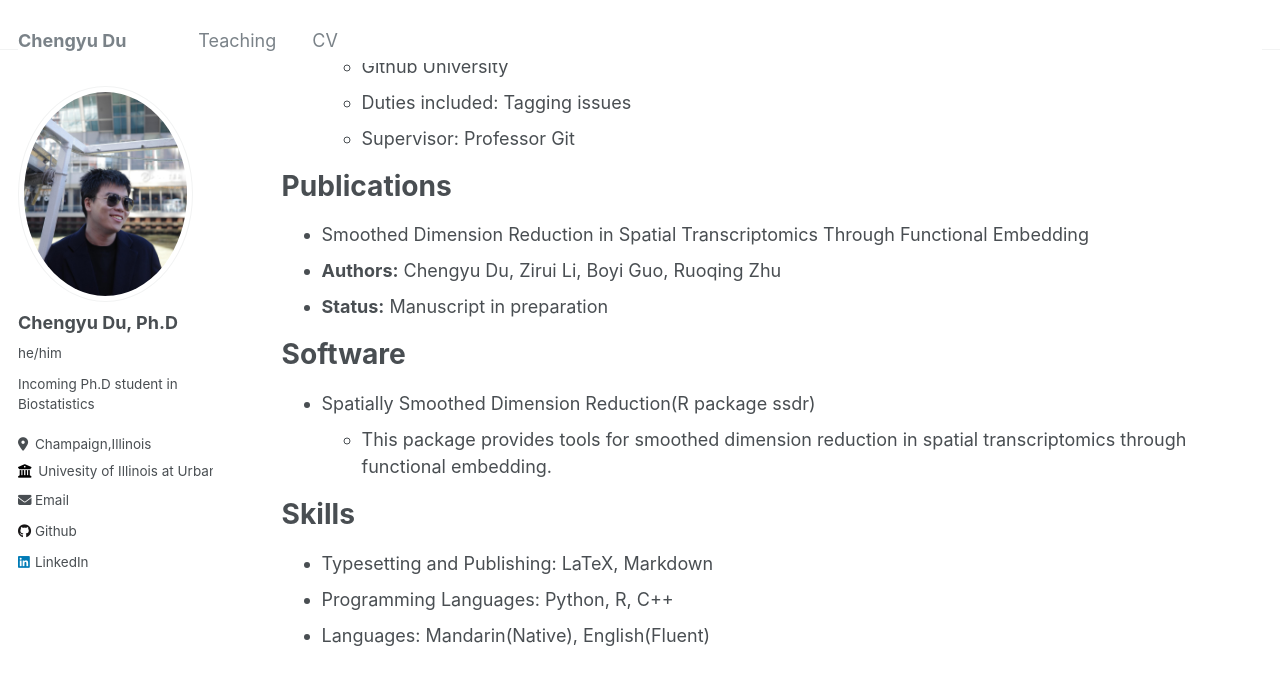
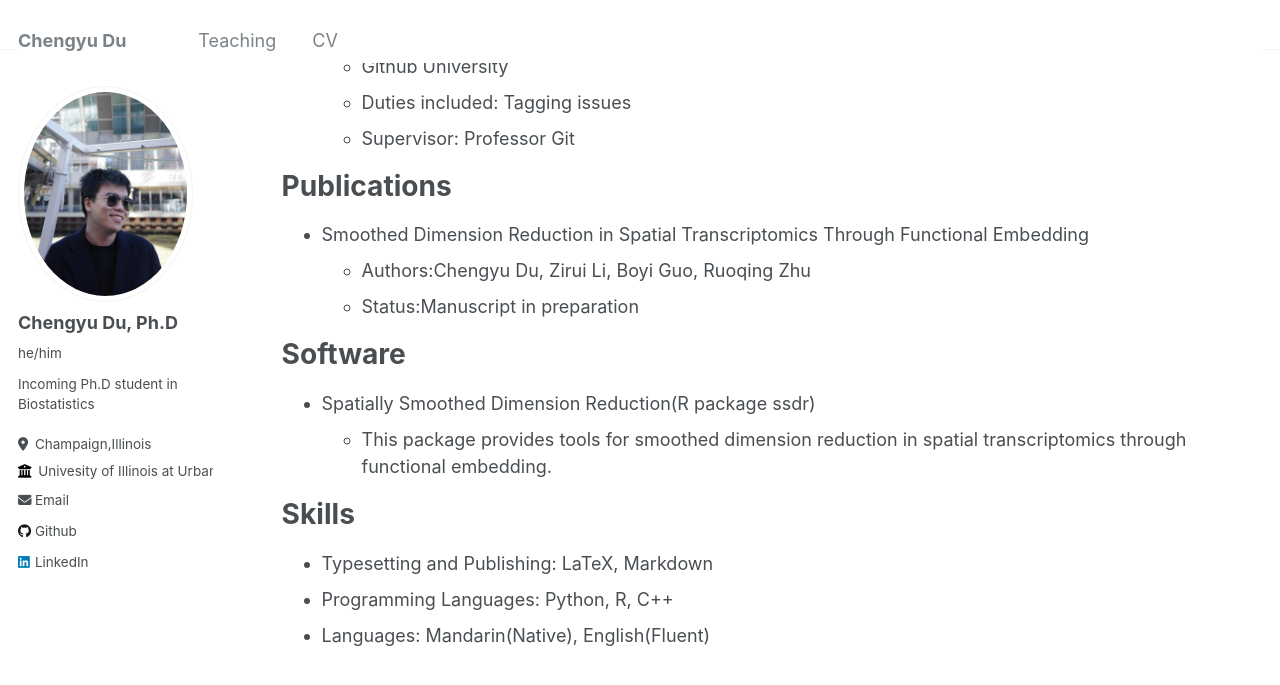
Before and after one commit to ChengyuRicardoDu/ChengyuRicardoDu.github.io, a Jekyll site: the page built from _pages/cv.md, in a window 1280 px wide and 900 px high, scrolled down 1077 px. Shown: the top 685 px of the window. Built offline with Jekyll 4.4.1, drawn with Linux system fonts in a browser that asks for light colours.

Commit message:
Update cv.md

```diff
--- a/_pages/cv.md
+++ b/_pages/cv.md
@@ -52,8 +52,8 @@ Work experience
 Publications
 ======
 * Smoothed Dimension Reduction in Spatial Transcriptomics Through Functional Embedding
-- **Authors:** Chengyu Du, Zirui Li, Boyi Guo, Ruoqing Zhu
-- **Status:** Manuscript in preparation
+  * Authors:Chengyu Du, Zirui Li, Boyi Guo, Ruoqing Zhu
+  * Status:Manuscript in preparation
 
 Software
 ======
```
